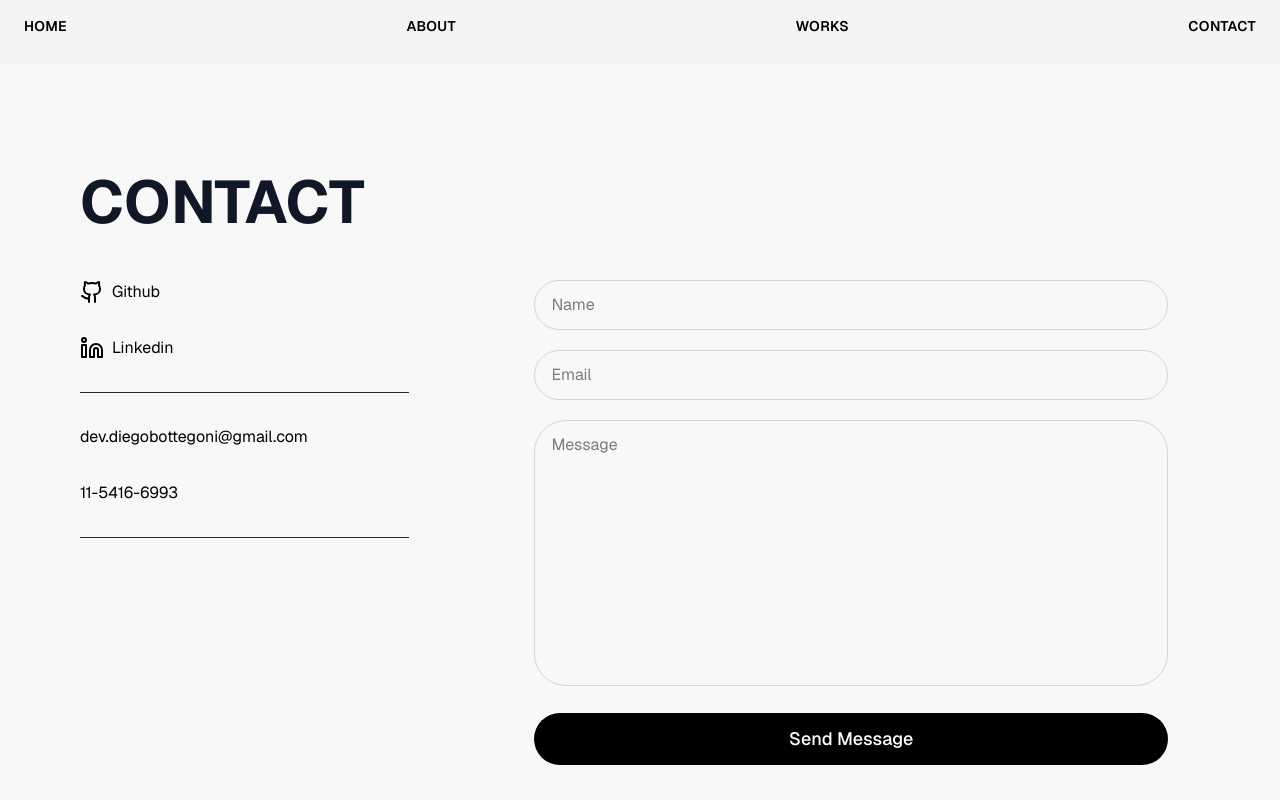
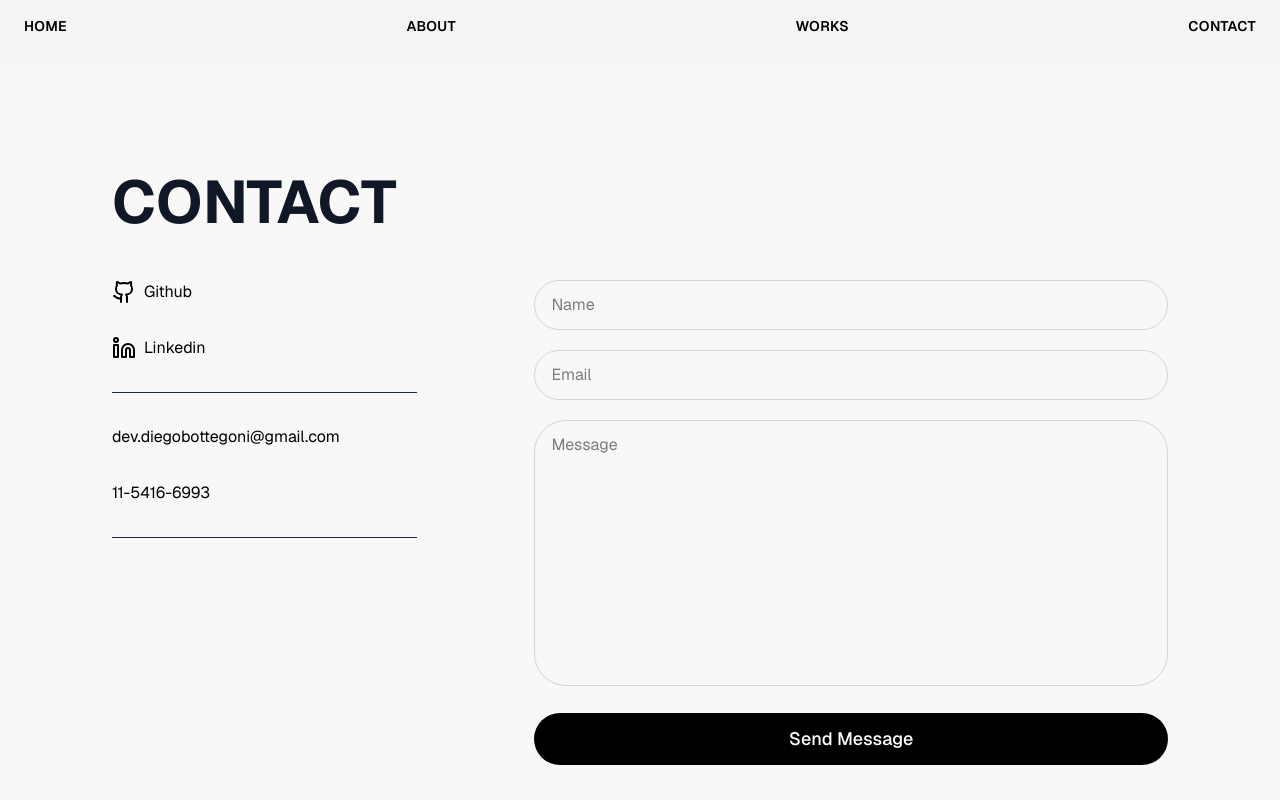
Before and after one commit to DiegoBottegoni/diegobottegoni.github.io, a React (Vite) app: page /contact in a window 1280 px wide. Shown: the top 800 px of the page. Built offline with nearby package versions, Linux system fonts and the light colour scheme.

Commit message:
mas del contactpage

```diff
--- a/src/presentation/pages/Contact/ContactPage.tsx
+++ b/src/presentation/pages/Contact/ContactPage.tsx
@@ -20,7 +20,7 @@ const ContactPage = () => {
                 </div>
 
                 {/* Info personal */}
-                <div className="space-y-8 lg:col-span-2 lg:row-span-3 lg:col-start-1 lg:row-start-3">
+                <div className="space-y-8 lg:col-span-2 lg:row-span-3 lg:col-start-1 lg:row-start-3 lg:pl-8">
                     <div className="flex items-center gap-2">
                         <Github />
                         <p>Github</p>
@@ -41,7 +41,7 @@ const ContactPage = () => {
 
                 {/* Título */}
                 <div className="lg:col-span-2 lg:col-start-1 lg:row-start-2 flex items-end">
-                    <h1 className="text-6xl font-bold text-gray-900 pb-8">CONTACT</h1>
+                    <h1 className="text-6xl font-bold text-gray-900 pb-8 lg:pl-8">CONTACT</h1>
                 </div>
             </main>
 
```
